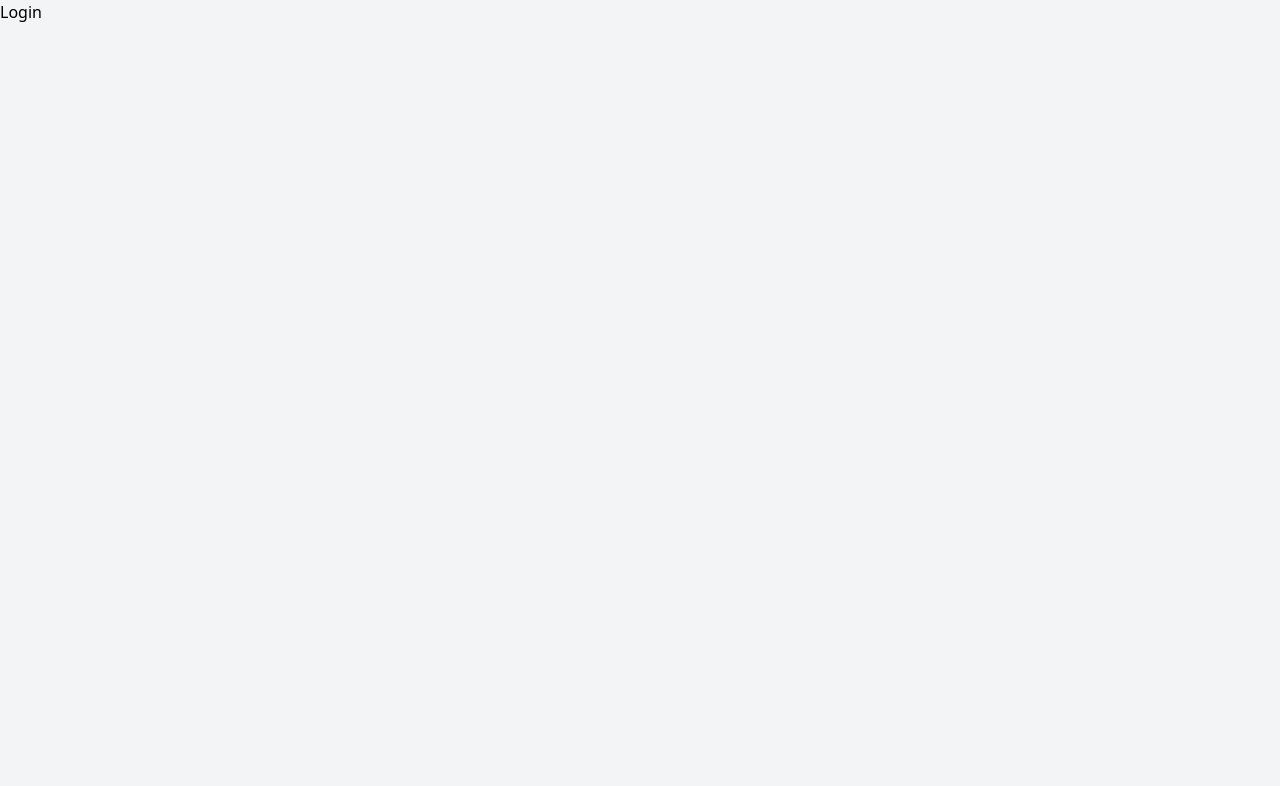
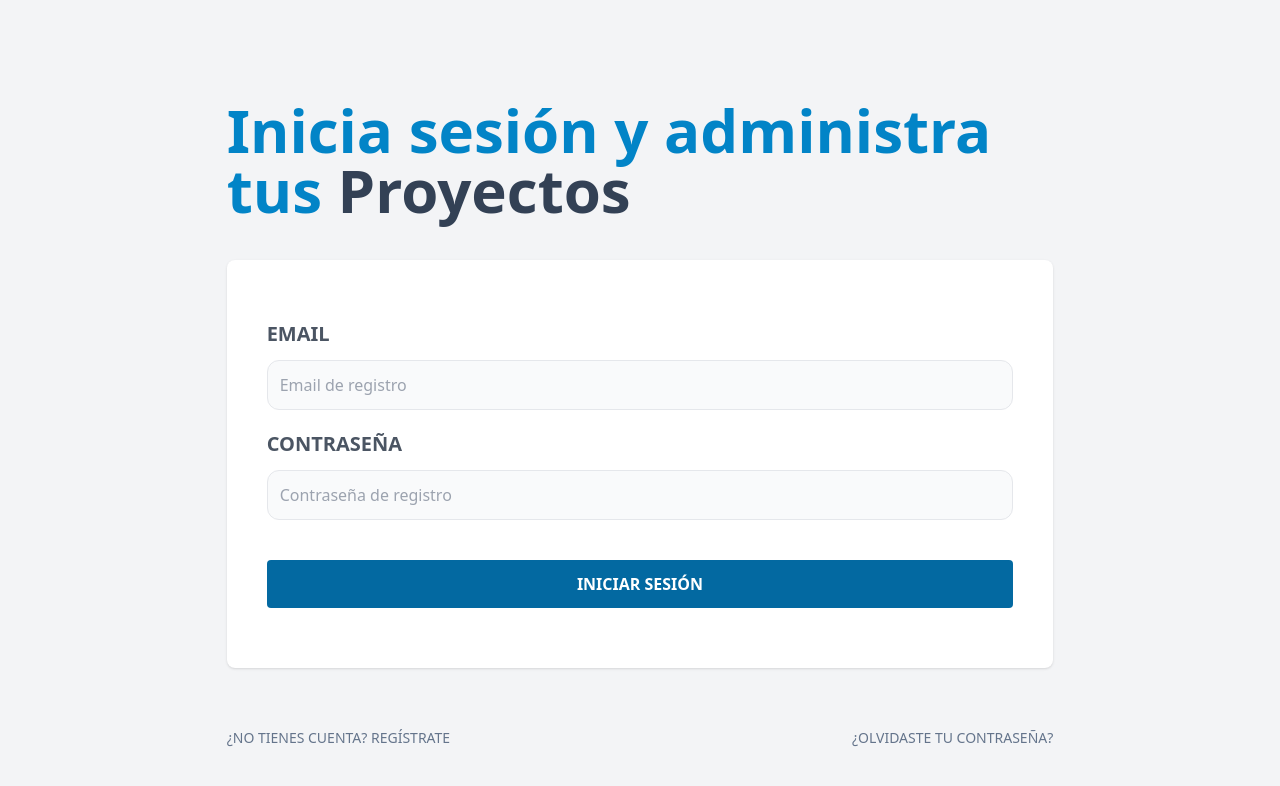
Before and after one commit to jj-tena/ProjectManagement, a React (Vite) app in the folder fullstack/frontend/: page / in a window 1280 px wide. Shown: the top 786 px of the page. Built offline with nearby package versions, Linux system fonts and the light colour scheme.

Commit message:
Added authlayout styles and login view

```diff
--- a/fullstack/frontend/src/App.tsx
+++ b/fullstack/frontend/src/App.tsx
@@ -17,7 +17,6 @@
           <Route path="forgot-password" element={<ForgotPassword />} />
           <Route path="forgot-password/:token" element={<ResetPassword />} />
           <Route path="verify-account/:id" element={<VerifyAccount />} />
-
         </Route>
       </Routes>
     </BrowserRouter>
--- a/fullstack/frontend/src/layout/AuthLayout.tsx
+++ b/fullstack/frontend/src/layout/AuthLayout.tsx
@@ -3,9 +3,11 @@
 
 const AuthLayout = () => {
   return (
-    <div>
-        <Outlet />
-    </div>
+    <main className='container mx-auto mt-5 md:mt-20 p-5 md:flex md:justify-center'>
+        <div className='md:w-2/3 lg:2/5'>
+            <Outlet />
+        </div>
+    </main>
   )
 }
 
--- a/fullstack/frontend/src/views/Login.tsx
+++ b/fullstack/frontend/src/views/Login.tsx
@@ -1,8 +1,63 @@
 import React from 'react'
+import { Link } from 'react-router-dom';
 
 const Login = () => {
   return (
-    <div>Login</div>
+    <>
+        <h1 className='text-sky-600 font-black text-6xl'>Inicia sesión y administra tus
+            <span className='text-slate-700'> Proyectos </span>
+        </h1>
+        <form className='my-10 bg-white shadow rounded-lg p-10'>
+            <div className='my-5'>
+                <label
+                    className='uppercase text-gray-600 block text-xl font-bold'
+                    htmlFor='email'
+                >
+                    Email
+                </label>
+                <input
+                    id='email'
+                    type='email'
+                    placeholder='Email de registro'
+                    className='w-full mt-3 p-3 border rounded-xl bg-gray-50'
+                />
+            </div>
+            <div className='my-5'>
+                <label
+                    className='uppercase text-gray-600 block text-xl font-bold'
+                    htmlFor='password'
+                >
+                    Contraseña
+                </label>
+                <input
+                    id='password'
+                    type='password'
+                    placeholder='Contraseña de registro'
+                    className='w-full mt-3 p-3 border rounded-xl bg-gray-50'
+                />
+            </div>
+            <input
+                type='submit'
+                value='Iniciar sesión'
+                className='bg-sky-700 mb-5 mt-5 w-full py-3 text-white uppercase font-bold rounded
+                hover:cursor-pointer hover:bg-sly-800 transition-colors'
+            />
+        </form>
+        <nav className='lg:flex lg:justify-between'>
+            <Link
+                className='block text-center my-5 text-slate-500 uppercase text-sm'
+                to='/register'
+            >
+                ¿No tienes cuenta? Regístrate
+            </Link>
+            <Link
+                className='block text-center my-5 text-slate-500 uppercase text-sm'
+                to='/register'
+            >
+                ¿Olvidaste tu contraseña?
+            </Link>
+        </nav>
+    </>
   )
 }
 
```
